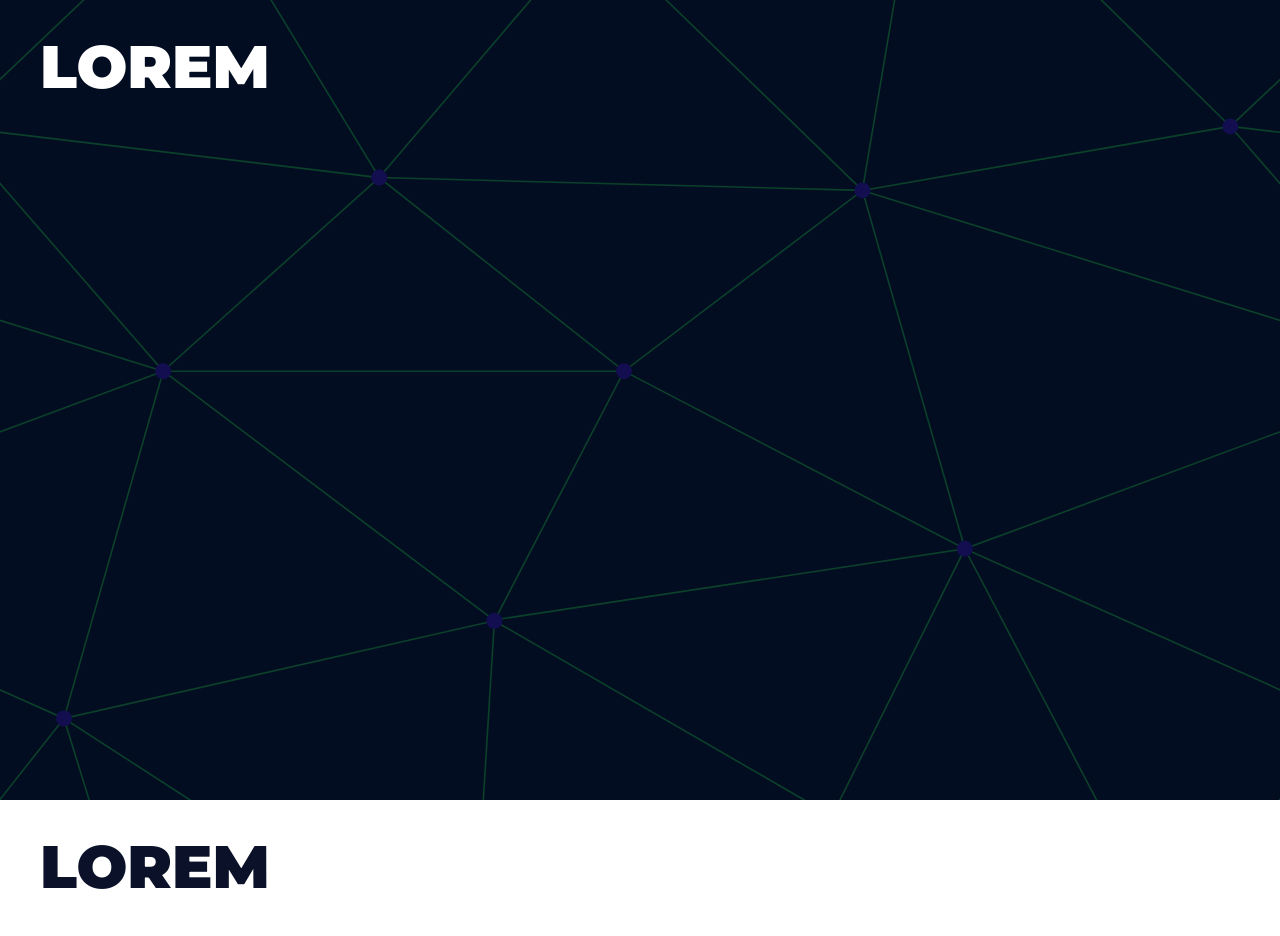
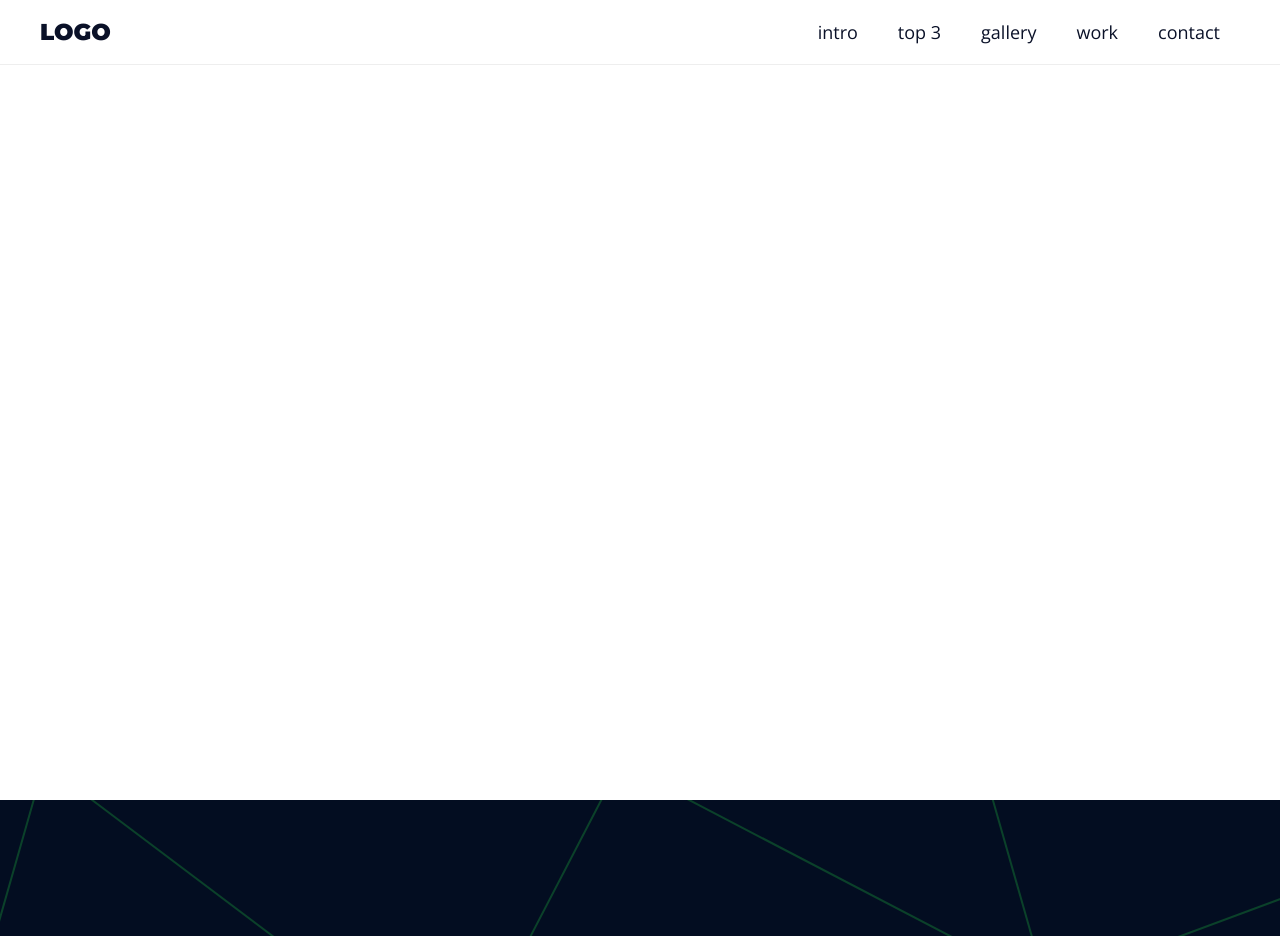
Before and after one commit to RodolfoLacerdaSousa/Landing-page, a plain HTML site: page index.html in a window 1280 px wide. Shown: the top 936 px of the page. Drawn offline with nearby package versions, Linux system fonts and the light colour scheme.

Commit message:
Criacao do Menu

```diff
--- a/CSS/styles.css
+++ b/CSS/styles.css
@@ -1,10 +1,14 @@
+/*VARIABLES.CSS*/
 :root{ /*criando variaves Globais*/
     --primary-color: #0a1128;
     --white-color: #ffffff;
+    --light-gray-color: #eeeeee;
+    --secondary-color: crimson;
     --gap: 3rem;
 }
+/*VARIABLES.CSS*/
 
-
+/*ELEMENTS.CSS*/
 *{
     margin: 0;
     padding: 0;
@@ -44,7 +48,12 @@ h6{
     font-size: 3.5rem;
 }
 
+a{
+    text-decoration: none;
+}
+/*ELEMENTS.CSS*/
 
+/*CLASS.CSS -> Reutilizaveis*/
 .main-bg{
     background-image: url('../img/main-bg.svg');
     background-size: cover;
@@ -57,7 +66,7 @@ h6{
 }
 
 .main-content {
-    max-width: 1200px; /*Largura max do site é 1200px*/
+    max-width: 120rem; /*Largura max do site é 1200px*/
     margin: 0 auto;
     padding: var(--gap);
 }
@@ -65,9 +74,64 @@ h6{
 .section{
     min-height: 100vh; /*Altura min de 100 view height para todos que tiverem essa classe*/
 }
+/*CLASS.CSS*/
 
+/*MENU.CSS*/
+.menu{
+    position: fixed; /*perde o comportamento de bloco*/
+     /* deixar sempre na posição de cima*/
+     top: 0;
+     left: 0;
+     right: 0;
+     width: 100%;
+     border-bottom: 0.1rem solid var(--light-gray-color); /*borda cinzza na parte de baixo do menu*/
+}
 
+.menu-content{
+    display: flex; /*serapar o LOGO da UL (lista)*/
+    justify-content: space-between;
+    align-items: center;
+    padding-top: 0;
+    padding-bottom: 0;
+}
 
+.menu h1{
+    font-size: 2.3rem;
+    color: var(--primary-color);
+}
+
+.menu h1 a {
+    color: inherit;
+}
+
+.menu ul {
+    list-style: none; /*tirar as bolinhas*/
+    display: flex; /*ajusta os elementos lado a lado*/
+}
+
+.menu ul li a{
+    display: block;
+    padding: 2rem;
+    font-size: 1.8rem;
+    color: var(--primary-color);
+    position: relative;
+}
+
+.menu ul li a::after{
+    content: '';
+    position: absolute;
+    bottom: 1rem;
+    left: 50%;
+    width: 0;
+    height: 0.2rem;
+    background: var(--secondary-color);
+    transition: all 300ms ease-in-out;
+}
+.menu ul li a:hover::after{
+    width: 50%;
+    left: 25%;
+}
+/*MENU.CSS*/
 
 /*Fontes
 font-family: 'Montserrat', sans-serif;
--- a/index.html
+++ b/index.html
@@ -10,21 +10,25 @@
     <link rel="preconnect" href="https://fonts.gstatic.com" crossorigin>
     <link href="https://fonts.googleapis.com/css2?family=Montserrat:wght@900&family=Open+Sans:ital,wght@0,400;0,700;1,400&family=Roboto:wght@100;300;400;500;700&display=swap" rel="stylesheet">
 </head>
-<body>
-    <section class="main-bg section">
-        <div class="main-content">
-            <h1>Lorem</h1>
-        </div>
-    </section>
-    <section class="white-bg section">
-        <div class="main-content">
-            <h1>Lorem</h1>
-        </div>
-    </section>
+<body class="main-bg">
+     <aside class="menu white-bg">
+         <section class="main-content menu-content">
 
+            <h1><a href="#">LOGO</a></h1>
 
-    <h2>Lorem2</h2>
-    <h3>Lorem3</h3>
+            <nav>
+                <ul>
+                    <li><a href="#">intro</a></li>
+                    <li><a href="#">top 3</a></li>
+                    <li><a href="#">gallery</a></li>
+                    <li><a href="#">work</a></li>
+                    <li><a href="#">contact</a></li>
+                </ul>
+            </nav>
+        </section>
+     </aside>
 
+     <section class="section white-bg"></section>
+     <section class="section"></section>
 </body>
 </html>
```
Also changed, not shown: rotina.txt.
